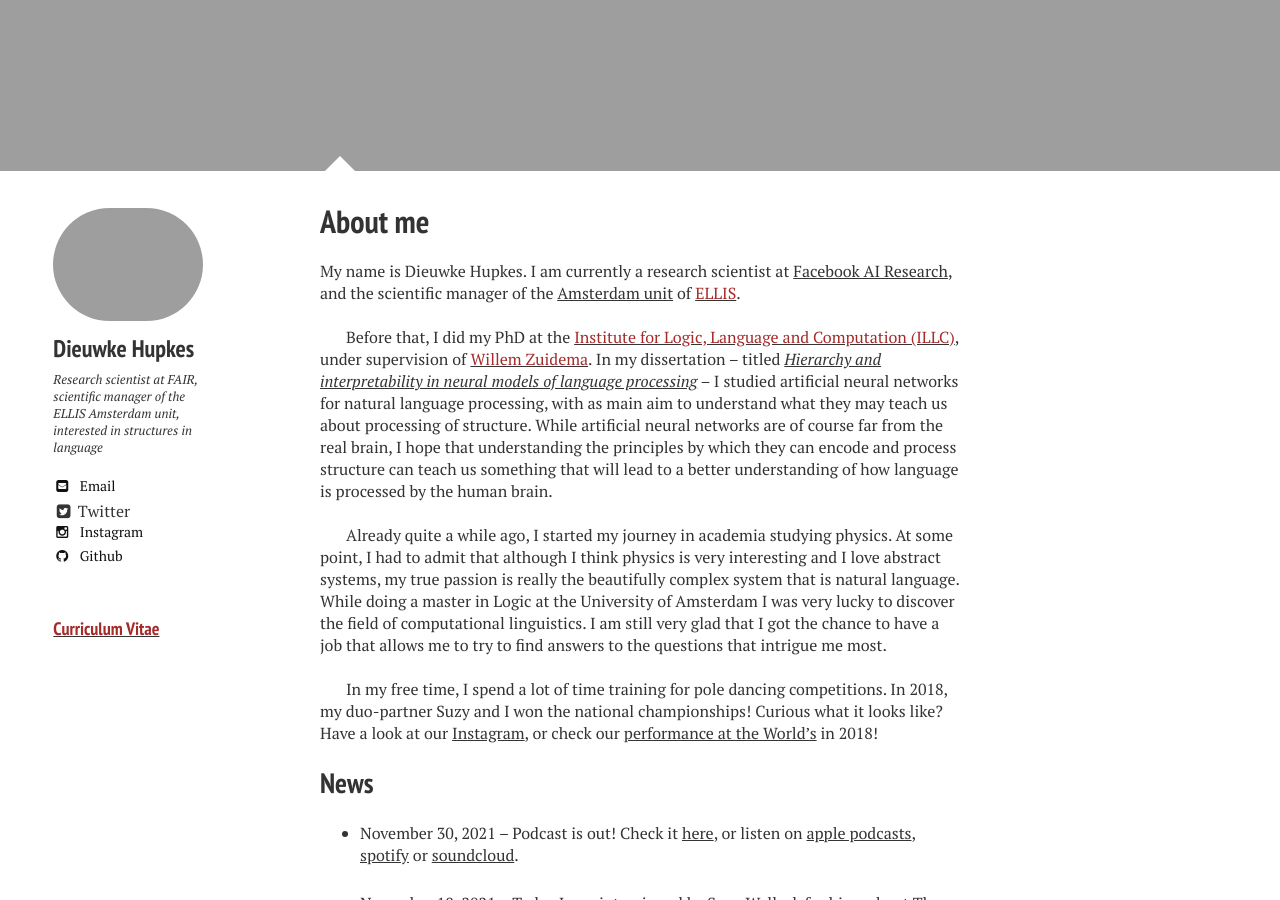
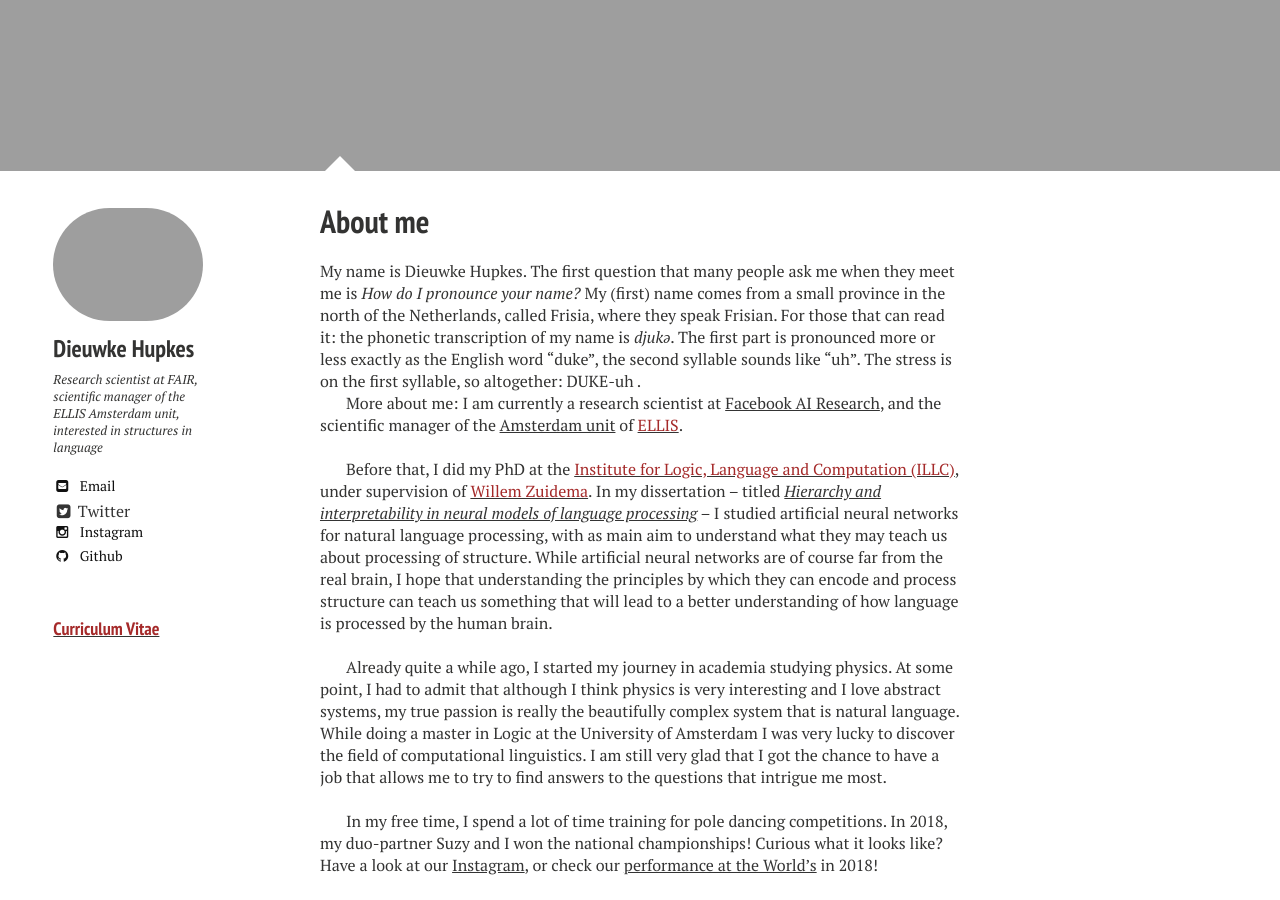
Before and after one commit to dieuwkehupkes/dieuwkehupkes.github.io, a Jekyll site: the page built from index.md, in a window 1280 px wide and 900 px high, scrolled down 873 px. Built offline with Jekyll 4.4.1, drawn with Linux system fonts in a browser that asks for light colours; nearby versions of some CDN libraries.

Commit message:
Add name pronunciation

```diff
--- a/index.md
+++ b/index.md
@@ -10,7 +10,12 @@ image:
 {% include _toc.html %}
 
 My name is Dieuwke Hupkes.
-I am currently a  research scientist at <a href="https://ai.facebook.com/" target="_blank">Facebook AI Research</a>, and the scientific manager of the <a href="https://ivi.fnwi.uva.nl/ellis/" target="_blank">Amsterdam unit</a> of <a href="https://ellis.eu/" target="_blank"><font color="brown">ELLIS</font></a>.
+The first question that many people ask me when they meet me is _How do I pronounce your name?_ My (first) name comes from a small province in the north of the Netherlands, called Frisia, where they speak Frisian.
+For those that can read it: the phonetic transcription of my name is *djukǝ*.
+The first part is pronounced more or less exactly as the English word "duke", the second syllable sounds like "uh".
+The stress is on the first syllable, so altogether: DUKE-uh .
+
+More about me: I am currently a  research scientist at <a href="https://ai.facebook.com/" target="_blank">Facebook AI Research</a>, and the scientific manager of the <a href="https://ivi.fnwi.uva.nl/ellis/" target="_blank">Amsterdam unit</a> of <a href="https://ellis.eu/" target="_blank"><font color="brown">ELLIS</font></a>.
 <br /><br />
 
 Before that, I did my PhD at the <a href="https:/illc.uva.nl" target="_blank"><font color="brown">Institute for Logic, Language and Computation (ILLC)</font></a>, under supervision of <a href="https://staff.fnwi.uva.nl/w.zuidema/" target="_blank"><font color="brown">Willem Zuidema</font></a>.
```
